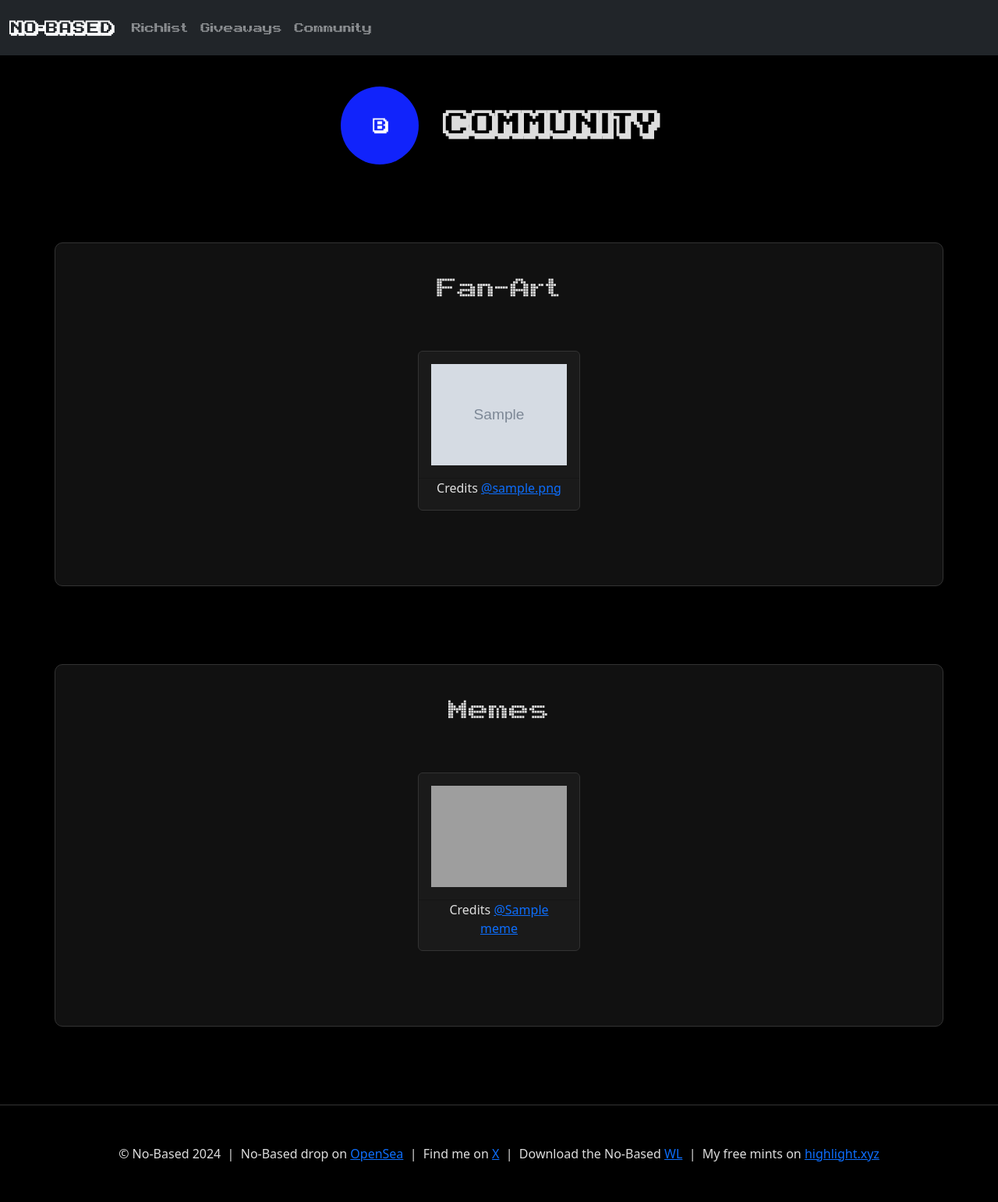
After one commit to zeeleluc/nft-websites, a PHP site: template nobased/templates/views/website/community.phtml in a window 1280 px wide. The commit adds this page. Shown: the whole page at 78% size. Run offline with PHP 8.4, Linux system fonts and the light colour scheme; the template is opened without the code that fills it: most values are stand-ins (such as "Sample title", 1, 10 or a date in 2020); grey boxes marked "Sample" are stand-in pictures; data that the repository does not hold is empty; grey boxes are pictures that could not be loaded.

Commit message:
add memes and fan art

```diff
--- a/nobased/lib/App/Initialize.php
+++ b/nobased/lib/App/Initialize.php
@@ -84,6 +84,10 @@ class Initialize extends BaseObject
             return new Action\RichlistAction();
         }
 
+        if ($get['action'] === 'community') {
+            return new Action\CommunityAction();
+        }
+
         if ($get['action'] === 'giveaways') {
             return new Action\GiveawaysAction();
         }
--- a/nobased/lib/App/Template/Configuration.php
+++ b/nobased/lib/App/Template/Configuration.php
@@ -23,6 +23,7 @@ abstract class Configuration extends BaseObject
                 'home',
                 'richlist',
                 'giveaways',
+                'community',
             ],
         ];
     }
--- a/nobased/templates/layouts/default.phtml
+++ b/nobased/templates/layouts/default.phtml
@@ -35,6 +35,9 @@
                     <li class="nav-item">
                         <a class="nav-link" aria-current="giveaways" href="<?=env('APP_ORIGIN_URL'); ?>/giveaways">Giveaways</a>
                     </li>
+                    <li class="nav-item">
+                        <a class="nav-link" aria-current="community" href="<?=env('APP_ORIGIN_URL'); ?>/community">Community</a>
+                    </li>
                 </ul>
             </div>
         </div>
--- /dev/null
+++ b/nobased/templates/views/website/community.phtml
@@ -0,0 +1,60 @@
+<h1 class="subpage">
+    <img width="100" class="logo" src="./assets/images/logo.png" />
+    <span class="text">
+        Community
+    </span>
+</h1>
+
+<div class="container profile">
+    <div class="row justify-content-center">
+        <div class="col col-12 col-md-10 col-lg-10 community">
+            <h3>
+                Fan-Art
+            </h3>
+            <div class="container-fluid mt-5 pb-5">
+                <div class="row justify-content-center">
+                    <?php foreach ($fanArtImages as $fanArtImage): ?>
+                        <div class="col col-3 col-sm-12 col-lg-3 col-md-6">
+                            <div class="card mb-5">
+                                <div class="card-body">
+                                    <img class="img-fluid" src="<?=env('APP_ORIGIN_URL'); ?>/assets/images/fanart/<?=$fanArtImage; ?>">
+                                </div>
+                                <div class="card-footer pt-0 pb-3">
+                                    <?php $chunks = explode('/', $fanArtImage); ?>
+                                    Credits <a target="_blank" href="https://x.com/<?=$chunks[0]; ?>">@<?=$chunks[0]; ?></a>
+                                </div>
+                            </div>
+                        </div>
+                    <?php endforeach; ?>
+                </div>
+            </div>
+        </div>
+    </div>
+</div>
+
+<div class="container profile">
+    <div class="row justify-content-center">
+        <div class="col col-12 col-md-10 col-lg-10 community">
+            <h3>
+                Memes
+            </h3>
+            <div class="container-fluid mt-5 pb-5">
+                <div class="row justify-content-center">
+                    <?php foreach ($memes as $meme): ?>
+                        <div class="col col-3 col-sm-12 col-lg-3 col-md-6">
+                            <div class="card mb-5">
+                                <div class="card-body">
+                                    <img class="img-fluid" src="<?=env('APP_ORIGIN_URL'); ?>/assets/images/memes/<?=$meme; ?>">
+                                </div>
+                                <div class="card-footer pt-0 pb-3">
+                                    <?php $chunks = explode('/', $meme); ?>
+                                    Credits <a target="_blank" href="https://x.com/<?=$chunks[0]; ?>">@<?=$chunks[0]; ?></a>
+                                </div>
+                            </div>
+                        </div>
+                    <?php endforeach; ?>
+                </div>
+            </div>
+        </div>
+    </div>
+</div>
```
Also changed, not shown: nobased/lib/App/Action/CommunityAction.php (added, +61 -0 lines), nobased/assets/images/fanart/LolitoRolol/GM002.gif (added), nobased/assets/images/fanart/LolitoRolol/banda (1).gif (added), nobased/assets/images/fanart/LolitoRolol/cowboyshine (1).gif (added), nobased/assets/images/fanart/LolitoRolol/hoodie (1).gif (added), nobased/assets/images/fanart/LolitoRolol/mask.gif (added), nobased/assets/images/fanart/LolitoRolol/pipefig (1).gif (added), nobased/assets/images/fanart/LolitoRolol/police.gif (added), nobased/assets/images/fanart/LolitoRolol/sweep.gif (added), nobased/assets/images/memes/MajorMonts90015/asdfsafsafsafasfa.png (added), nobased/assets/images/memes/MajorMonts90015/ewrqwrwqrwrwq.jpg (added), nobased/assets/images/memes/MajorMonts90015/zxcvvxzcxzvzvzx.jpg (added), nobased/assets/images/memes/MajorMonts90015/zxdvasdasfsa.jpg (added).
